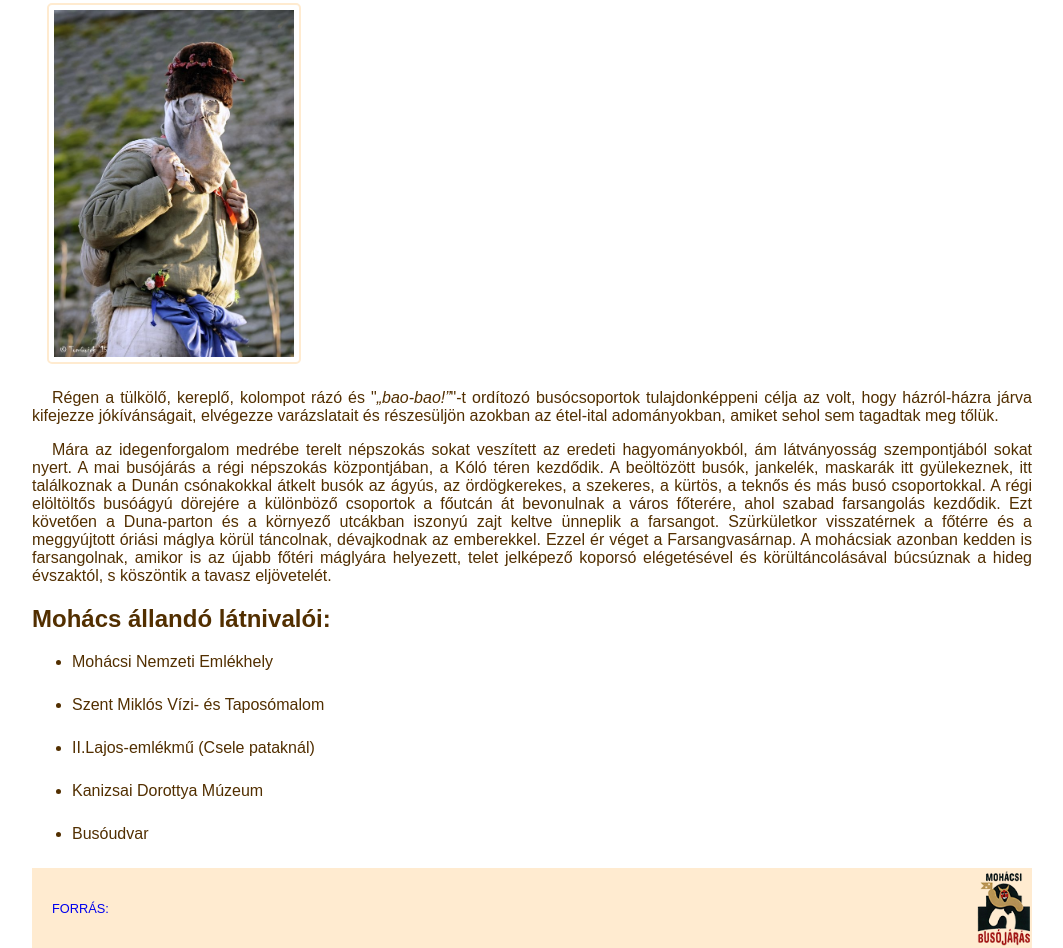
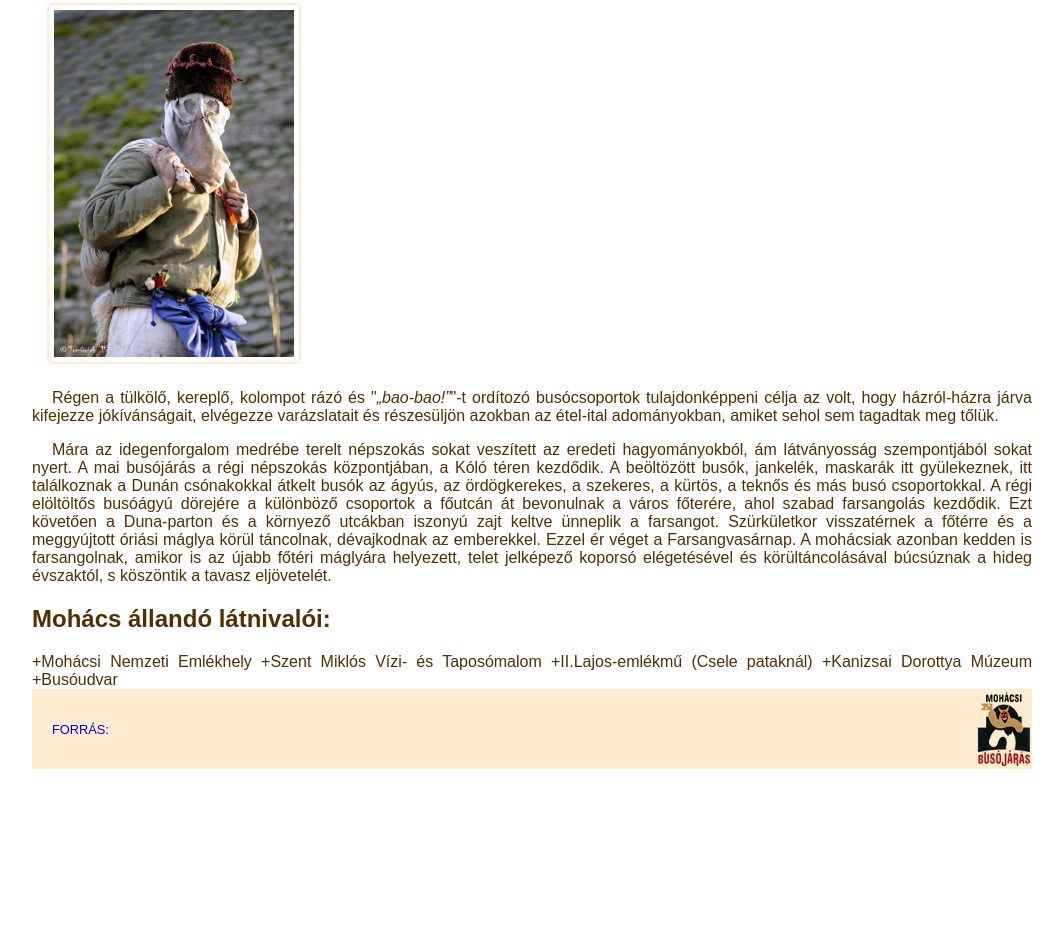
Before and after one commit to tothm23/Busojaras, a plain HTML site: page index.html in a window 1280 px wide. Shown: the part 778-1726 px from the top of the page, without its empty margins (108-1171 px from the left). After the commit the page ends 1547 px from the top, so only its background shows below. Drawn offline with Linux system fonts and the light colour scheme.

Commit message:
Revert "9. feladat"
This reverts commit 0f050ed402493fa2d6e7983577bf5cfd0b803c4b.

```diff
--- a/index.html
+++ b/index.html
@@ -32,13 +32,7 @@
 
       <h2>Mohács állandó látnivalói:</h2>
 
-      <ul>
-          <li>Mohácsi Nemzeti Emlékhely</li>
-          <li>Szent Miklós Vízi- és Taposómalom</li>
-          <li>II.Lajos-emlékmű (Csele pataknál)</li>
-          <li>Kanizsai Dorottya Múzeum</li>
-          <li>Busóudvar</li>
-      </ul>
+      +Mohácsi Nemzeti Emlékhely +Szent Miklós Vízi- és Taposómalom +II.Lajos-emlékmű (Csele pataknál) +Kanizsai Dorottya Múzeum +Busóudvar
 
     </section>
     <footer>
```
